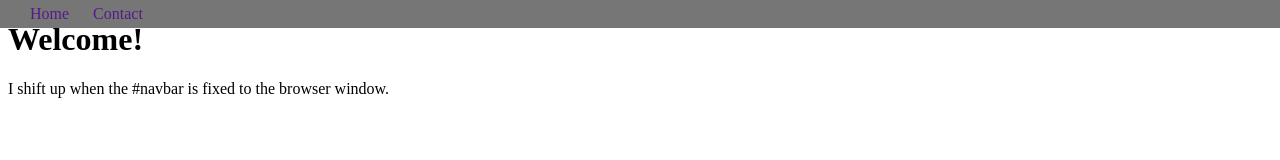
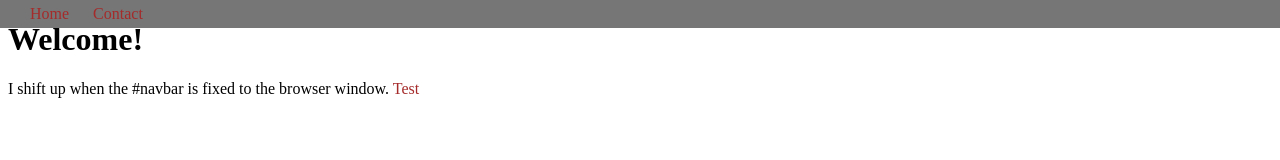
Before and after one commit to Sankti/CSS_Exercises, a plain HTML site: page index.html in a window 1280 px wide. Shown: the top 160 px of the page. Drawn offline with Linux system fonts and the light colour scheme.

Commit message:
Update index.html

```diff
--- a/index.html
+++ b/index.html
@@ -29,6 +29,7 @@
       }
       a {
         text-decoration: none;
+          color: brown;
       }
     </style>
       <header>
@@ -40,7 +41,7 @@
           </ul>
         </nav>
       </header>
-      <p>I shift up when the #navbar is fixed to the browser window.</p>
+      <p>I shift up when the #navbar is fixed to the browser window. <a href="">Test</a></p>
 
     <script type="text/javascript" src="./main.js"></script>
 </body>
```
